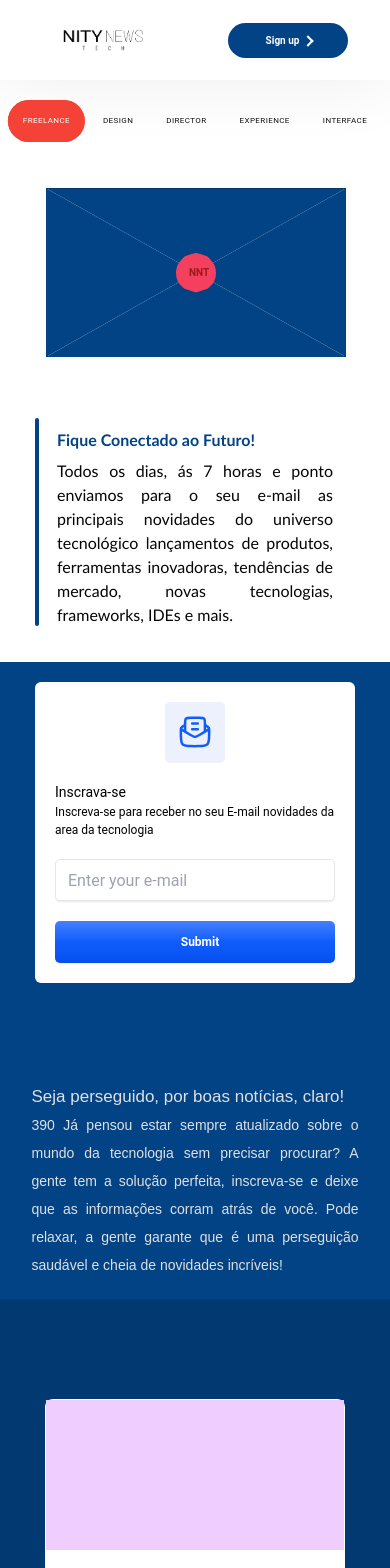
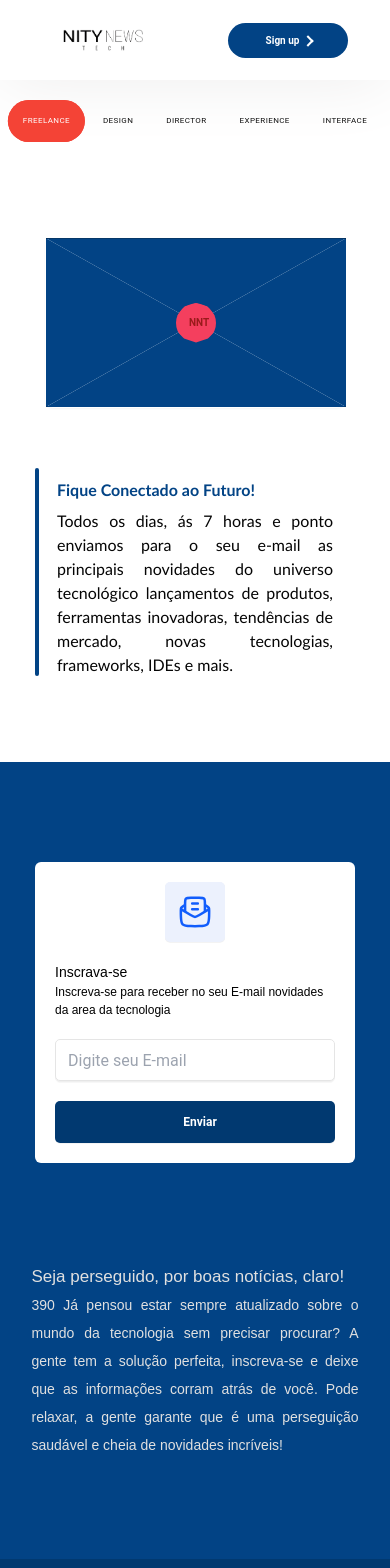
Before and after one commit to heltonsantos001/Site-NityNews-Tech, a React (Vite) app in the folder NityNewsTechFront/: page / in a window 390 px wide. Shown: the top 1568 px of the page. Built offline with nearby package versions, Linux system fonts and the light colour scheme.

Commit message:
ajuste na responsividade e altura do site

```diff
--- a/NityNewsTechFront/src/Components/CardEmail/CardEmail.jsx
+++ b/NityNewsTechFront/src/Components/CardEmail/CardEmail.jsx
@@ -19,8 +19,8 @@ export function CardEmail(){
             Inscreva-se para receber no seu E-mail novidades da area da tecnologia
         </p>
     </div>
-    <input placeholder="Enter your e-mail" title="Enter your e-mail" name="email" type="email" class="input_fieldEmail" />
-    <button class="submit">Submit</button>
+    <input placeholder="Digite seu E-mail" title="Digite seu E-mail" name="email" type="email" class="input_fieldEmail" />
+    <button class="submit">Enviar</button>
   </form>
 </div>
             </>
--- a/NityNewsTechFront/src/Components/CardEmail/CardEmailStyle.css
+++ b/NityNewsTechFront/src/Components/CardEmail/CardEmailStyle.css
@@ -15,9 +15,12 @@
 
 #ContainerTextEmail h1{
   font-size: 14px;
+  font-family: Arial, Helvetica, sans-serif;
 }
 #ContainerTextEmail p{
   font-size: 12px;
+  font-family: Arial, Helvetica, sans-serif;
+
 }
 
 .iconEmail {
@@ -66,7 +69,7 @@
   gap: 10px;
   width: 100%;
   height: 42px;
-  background: linear-gradient(180deg, #4480FF 0%, #115DFC 50%, #0550ED 100%);
+  background-color: #013970;
   box-shadow: 0px 0.5px 0.5px #EFEFEF, 0px 1px 0.5px rgba(239, 239, 239, 0.5);
   border-radius: 5px;
   border: 0;
--- a/NityNewsTechFront/src/Components/Main/MainStyle.css
+++ b/NityNewsTechFront/src/Components/Main/MainStyle.css
@@ -74,7 +74,7 @@ main .ContainerText h1 {
         justify-content: center;
         align-items: center;
         gap: 50px;
-        height: 500px;
+        height: 600px;
 
     }
 
@@ -84,6 +84,11 @@ main .ContainerText h1 {
         background-color: #013970;
         display: flex;
         gap: 20px;
+
+    }
+
+    #ContainerCard{
+        padding:  100px 0;
 
     }
 
```
Also changed, not shown: NityNewsTechFront/src/Components/Main/Main.jsx (+5 -5 lines).
